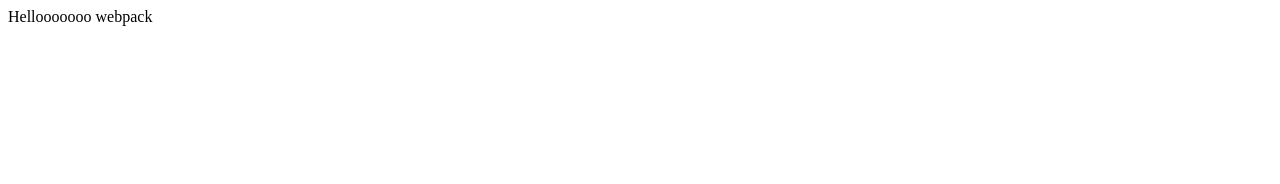
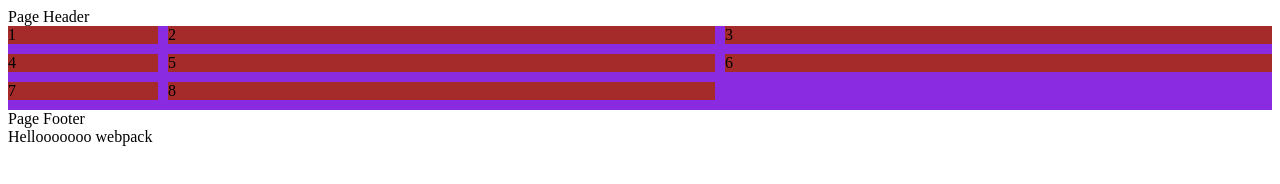
Before and after one commit to faisaldeveloper/webpack-app, a website built with webpack: page src/index.html in a window 1280 px wide. Built offline with nearby package versions, Linux system fonts and the light colour scheme.

Commit message:
Added some more features

```diff
--- a/src/index.html
+++ b/src/index.html
@@ -3,6 +3,40 @@
   <head>
     <title>Asset Management</title>
   </head>
+
+  <style>
+  #container{
+    background-color: blueviolet;
+    display: grid;
+    grid-template-columns: 150px auto auto;
+    grid-template-rows: auto auto auto auto;
+    grid-gap: 10px;
+  }
+
+  .items{
+    background-color:brown;
+  }
+  </style>
   <body>
+<header>Page Header</header>
+
+<nav></nav>
+<main>
+    <div id="container">
+        <div class="items">1</div>
+        <div class="items">2</div>
+        <div class="items">3</div>
+        <div class="items">4</div>
+        <div class="items">5</div>
+        <div class="items">6</div>
+        <div class="items">7</div>
+        <div class="items">8</div>
+      </div>
+</main>
+<aside></aside>
+
+<footer>Page Footer</footer>
+
+
   </body>
 </html>
```
